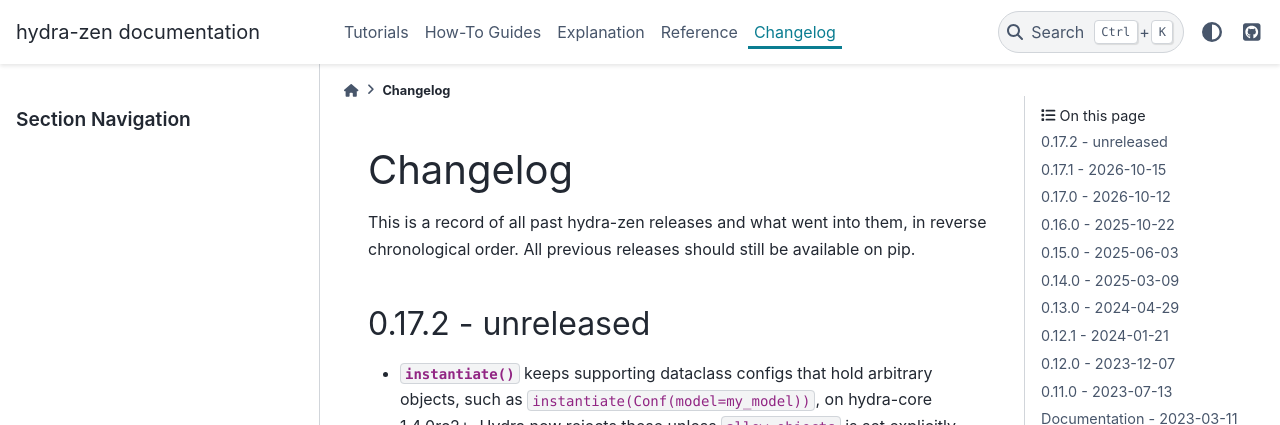
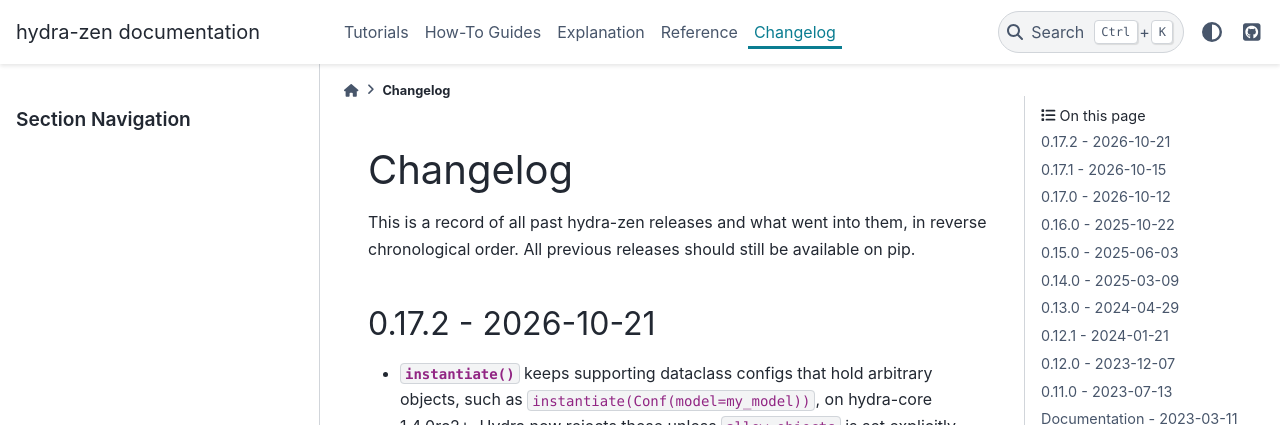
Before and after one commit to mit-ll-responsible-ai/hydra-zen, a Sphinx documentation site: the page built from docs/source/changes.rst, in a window 1280 px wide and 900 px high. Shown: the top 425 px of the window. Built offline with Sphinx 7.4.7 and the PyData theme 0.15.4, drawn with Linux system fonts in a browser that asks for light colours; the version number could not be read and is left out.

Commit message:
Changelog: date 0.17.2
Co-Authored-By: Claude Opus 5.5 <noreply@anthropic.com>

```diff
--- a/docs/source/changes.rst
+++ b/docs/source/changes.rst
@@ -11,7 +11,7 @@ chronological order. All previous releases should still be available on pip.
 .. _v0.17.2:
 
 -------------------
-0.17.2 - unreleased
+0.17.2 - 2026-10-21
 -------------------
 
 - :func:`~hydra_zen.instantiate` keeps supporting dataclass configs that hold arbitrary
```
